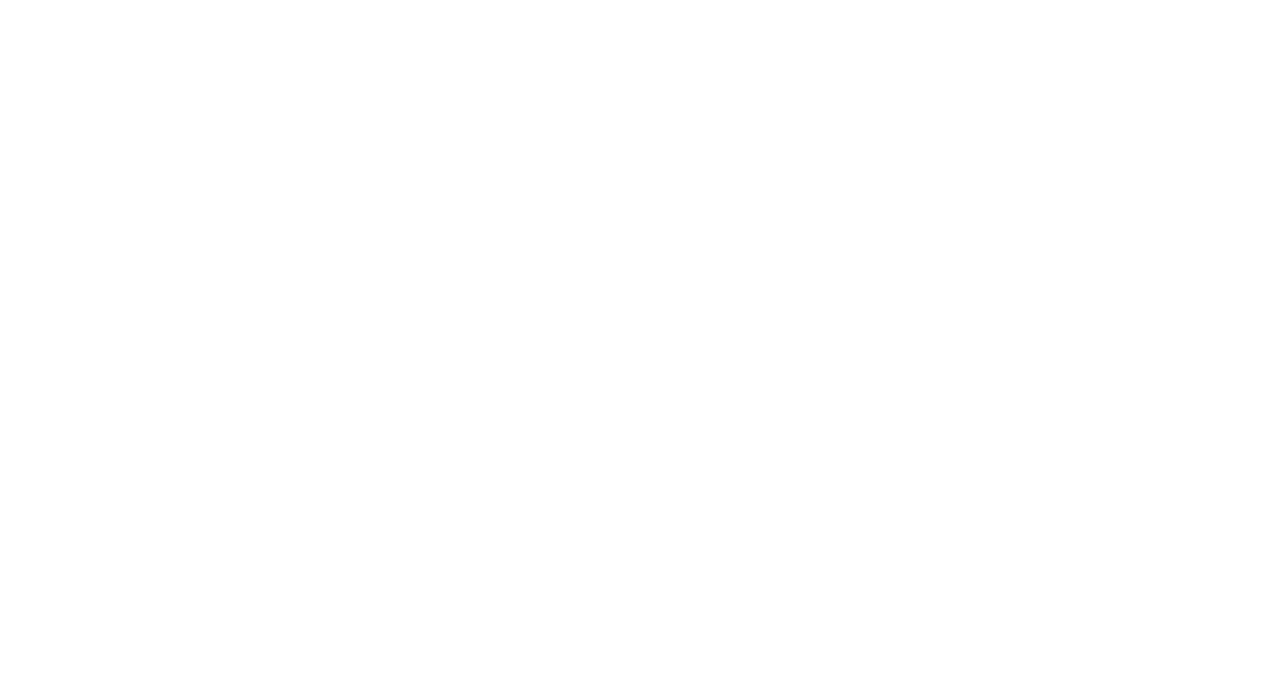
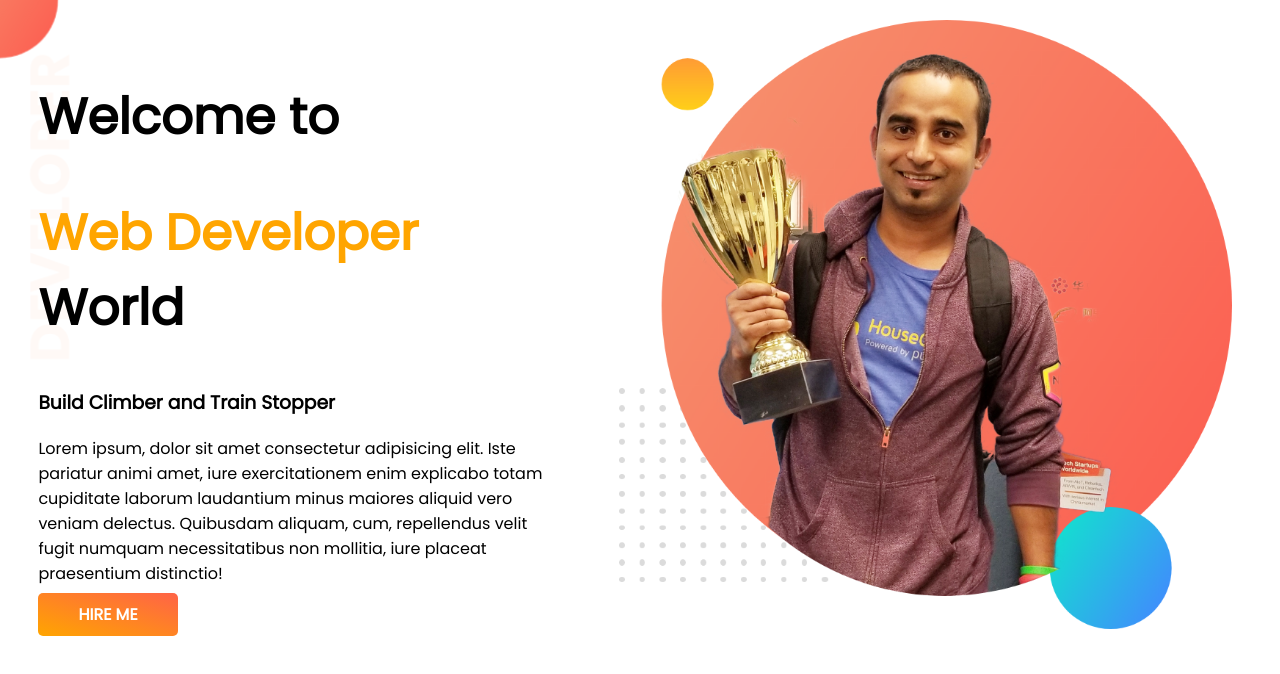
Before and after one commit to hasibmiraz/first-html-website, a plain HTML site: page index.html in a window 1280 px wide. Drawn offline with Linux system fonts and the light colour scheme.

Commit message:
Section 1 Completed

```diff
--- a/index.html
+++ b/index.html
@@ -7,5 +7,29 @@
     <title>Portfolio Website</title>
     <link rel="stylesheet" href="style.css" />
   </head>
-  <body></body>
+  <body>
+    <section class="section-one">
+      <div class="description">
+        <h1>Welcome to</h1>
+        <h1><span class="orange-color">Web Developer</span> World</h1>
+        <h3>Build Climber and Train Stopper</h3>
+        <p>
+          Lorem ipsum, dolor sit amet consectetur adipisicing elit. Iste
+          pariatur animi amet, iure exercitationem enim explicabo totam
+          cupiditate laborum laudantium minus maiores aliquid vero veniam
+          delectus. Quibusdam aliquam, cum, repellendus velit fugit numquam
+          necessitatibus non mollitia, iure placeat praesentium distinctio!
+        </p>
+        <a
+          class="link-button"
+          href="https://github.com/hasibmiraz"
+          target="_blank"
+          >HIRE ME</a
+        >
+      </div>
+      <div class="author-image">
+        <img src="images/jhankar.png" alt="Image" />
+      </div>
+    </section>
+  </body>
 </html>
--- a/style.css
+++ b/style.css
@@ -0,0 +1,39 @@
+@import url('https://fonts.googleapis.com/css2?family=Poppins&display=swap');
+
+body {
+  font-family: 'Poppins', sans-serif;
+  margin: 0;
+}
+
+h1 {
+  font-size: 50px;
+}
+
+.orange-color {
+  color: orange;
+}
+
+.section-one {
+  display: flex;
+  background-image: url('images/top-banner.png');
+  background-repeat: no-repeat;
+}
+
+.description {
+  width: 50%;
+  padding: 3%;
+}
+
+.author-image img {
+  width: 90%;
+  padding: 3%;
+}
+
+.link-button {
+  text-decoration: none;
+  background-image: linear-gradient(to top right, orange, tomato);
+  border-radius: 5px;
+  padding: 10px 40px;
+  color: white;
+  font-weight: 700;
+}
```
Also changed, not shown: images/dream-bg.png (added), images/exp-bg.png (added), images/jhankar.png (added), images/jhankar2.png (added), images/top-banner.png (added).
